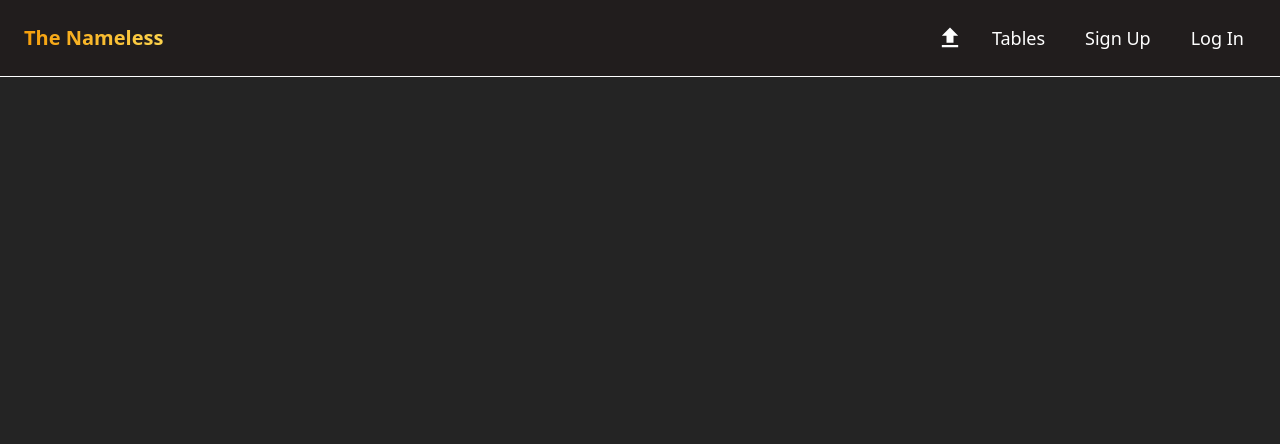
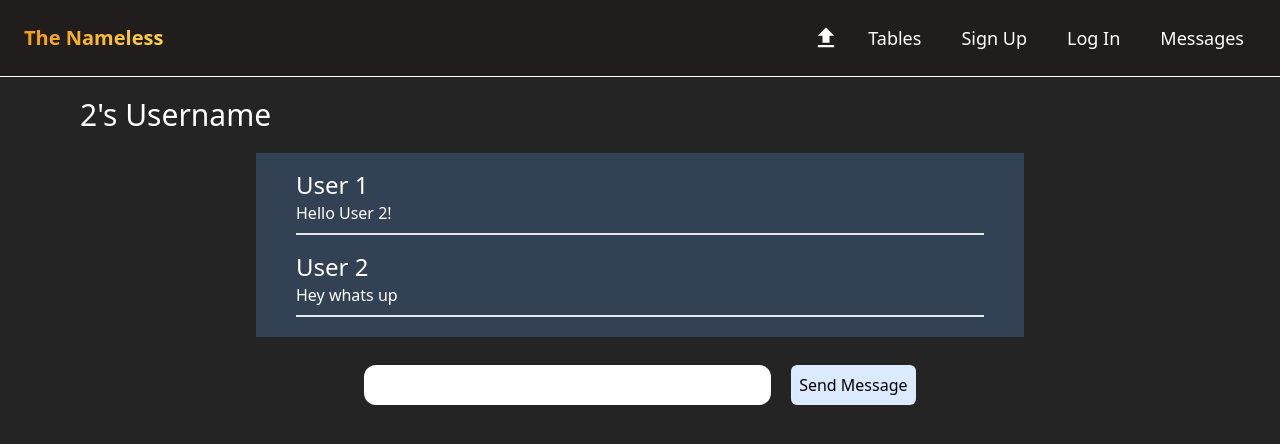
Before and after one commit to NamelessTechnologies/Clipr, a React (Vite) app in the folder frontend/: page /Clipr/Messages in a window 1280 px wide. Shown: the top 444 px of the page. Built offline with nearby package versions, Linux system fonts and the light colour scheme.

Commit message:
Designed frontend for viewing messages between two users

```diff
--- a/frontend/src/App.tsx
+++ b/frontend/src/App.tsx
@@ -8,6 +8,7 @@ import LogIn from './pages/LogIn';
 import Home from './pages/Home.tsx';
 import TablesTEMP from './pages/TablesTEMP.tsx';
 import Upload from './pages/Upload.tsx';
+import Messages from './pages/Messages.tsx';
 
 function App() {
 
@@ -21,6 +22,7 @@ function App() {
               <Route path="Clipr/Tables" element={<TablesTEMP/>} />
               <Route path="Clipr/LogIn" element={<LogIn/>} />
               <Route path="Clipr/Upload" element={<Upload/>} />
+              <Route path="Clipr/Messages" element={<Messages/>} />
           </Routes>
       </Router>
     </>
--- a/frontend/src/components/Navbar.tsx
+++ b/frontend/src/components/Navbar.tsx
@@ -20,7 +20,9 @@ function NavBar() {
             <li>
                 <Link to="Clipr/LogIn" className="text-lg hover:bg-gray-600 px-3 py-2 rounded">Log In</Link>
             </li>
-
+            <li>
+                <Link to="Clipr/Messages" className="text-lg hover:bg-gray-600 px-3 py-2 rounded">Messages</Link>
+            </li>
             </ul>
         </div>
     </nav>
--- a/frontend/src/pages/LogIn.tsx
+++ b/frontend/src/pages/LogIn.tsx
@@ -43,7 +43,7 @@ const LogIn: React.FC = () => {
     }
 
     return (
-        <div className="flex flex-row justify-center text-white p-10">
+        <div className="flex justify-center text-white p-10">
             {message}
             <form onSubmit={attemptLogIn} className="bg-navbar items-center pt-5 px-10 pb-10 rounded-md shadow-lg border border-white">
                 <div className="px-5 pt-2 pb-10">
--- /dev/null
+++ b/frontend/src/pages/Messages.tsx
@@ -0,0 +1,47 @@
+import React, { useState } from 'react';
+// import User from "../types/User";
+// import { useNavigate } from "react-router-dom";
+
+const LogIn: React.FC = () => {
+
+    const[message, setMessage] = useState('');
+
+    // const getMessages = () => {
+    //     event.preventDefault();
+
+    //     const queryString = 'https://clipr-esa6hpg2cahzfud6.westus3-01.azurewebsites.net/email/' + email;
+    //     const response = await fetch(queryString);
+    //     const json = await response.json() as User;
+    // }
+
+    return (
+        <div className="flex flex-col justify-center items-center">
+            <div className="w-screen p-5 pl-20">
+                <h1 className="text-white text-3xl">2's Username</h1>
+            </div>
+
+            <div className=' text-white bg-slate-700 flex flex-col justify-center w-3/5 h-4/5 px-10 pb-5'>
+                <div className="border-b-2 pb-2 pt-4">
+                    <h1 className="text-2xl">User 1</h1>
+                    <p>Hello User 2!</p>
+                </div>
+                <div className="border-b-2 pb-2 pt-4">
+                    <h1 className="text-2xl">User 2</h1>
+                    <p>Hey whats up</p>
+                </div>
+            </div>
+
+            <form className='flex justify-center pt-7 w-screen'>
+                <div className='flex flex-col justify-center w-1/3 pr-5'>
+                    <input className='p-2 rounded-xl' value={message} onChange={(e) => setMessage(e.target.value)}>
+                    </input>
+                </div>
+                <div className='bg-blue-100 rounded-md'>
+                    <button className='p-2' type='submit'> Send Message </button>
+                </div>
+            </form>
+        </div>
+    )
+}
+
+export default LogIn;
```
